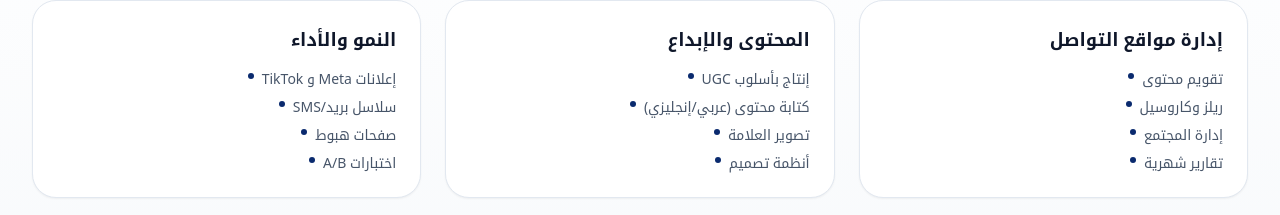
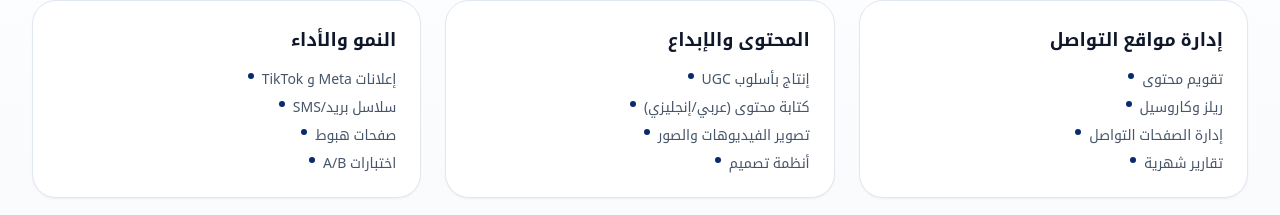
Before and after one commit to tareqh163-boop/kayan-landing, a plain HTML site: page index.html in a window 1280 px wide. Shown: the part 857-1072 px from the top of the page. Drawn offline with nearby package versions, Linux system fonts and the light colour scheme.

Commit message:
Update index.html

```diff
--- a/index.html
+++ b/index.html
@@ -97,7 +97,7 @@
             <ul class="mt-4 space-y-2 text-sm text-slate-600">
               <li class="flex items-start gap-2 flex-row-reverse justify-end"><span class="mt-1 h-1.5 w-1.5 rounded-full bg-[#0A2A6E]"></span>تقويم محتوى</li>
               <li class="flex items-start gap-2 flex-row-reverse justify-end"><span class="mt-1 h-1.5 w-1.5 rounded-full bg-[#0A2A6E]"></span>ريلز وكاروسيل</li>
-              <li class="flex items-start gap-2 flex-row-reverse justify-end"><span class="mt-1 h-1.5 w-1.5 rounded-full bg-[#0A2A6E]"></span>إدارة المجتمع</li>
+              <li class="flex items-start gap-2 flex-row-reverse justify-end"><span class="mt-1 h-1.5 w-1.5 rounded-full bg-[#0A2A6E]"></span>إدارة الصفحات التواصل</li>
               <li class="flex items-start gap-2 flex-row-reverse justify-end"><span class="mt-1 h-1.5 w-1.5 rounded-full bg-[#0A2A6E]"></span>تقارير شهرية</li>
             </ul>
           </div>
@@ -106,7 +106,7 @@
             <ul class="mt-4 space-y-2 text-sm text-slate-600">
               <li class="flex items-start gap-2 flex-row-reverse justify-end"><span class="mt-1 h-1.5 w-1.5 rounded-full bg-[#0A2A6E]"></span>إنتاج بأسلوب UGC</li>
               <li class="flex items-start gap-2 flex-row-reverse justify-end"><span class="mt-1 h-1.5 w-1.5 rounded-full bg-[#0A2A6E]"></span>كتابة محتوى (عربي/إنجليزي)</li>
-              <li class="flex items-start gap-2 flex-row-reverse justify-end"><span class="mt-1 h-1.5 w-1.5 rounded-full bg-[#0A2A6E]"></span>تصوير العلامة</li>
+              <li class="flex items-start gap-2 flex-row-reverse justify-end"><span class="mt-1 h-1.5 w-1.5 rounded-full bg-[#0A2A6E]"></span>تصوير الفيديوهات والصور</li>
               <li class="flex items-start gap-2 flex-row-reverse justify-end"><span class="mt-1 h-1.5 w-1.5 rounded-full bg-[#0A2A6E]"></span>أنظمة تصميم</li>
             </ul>
           </div>
```
